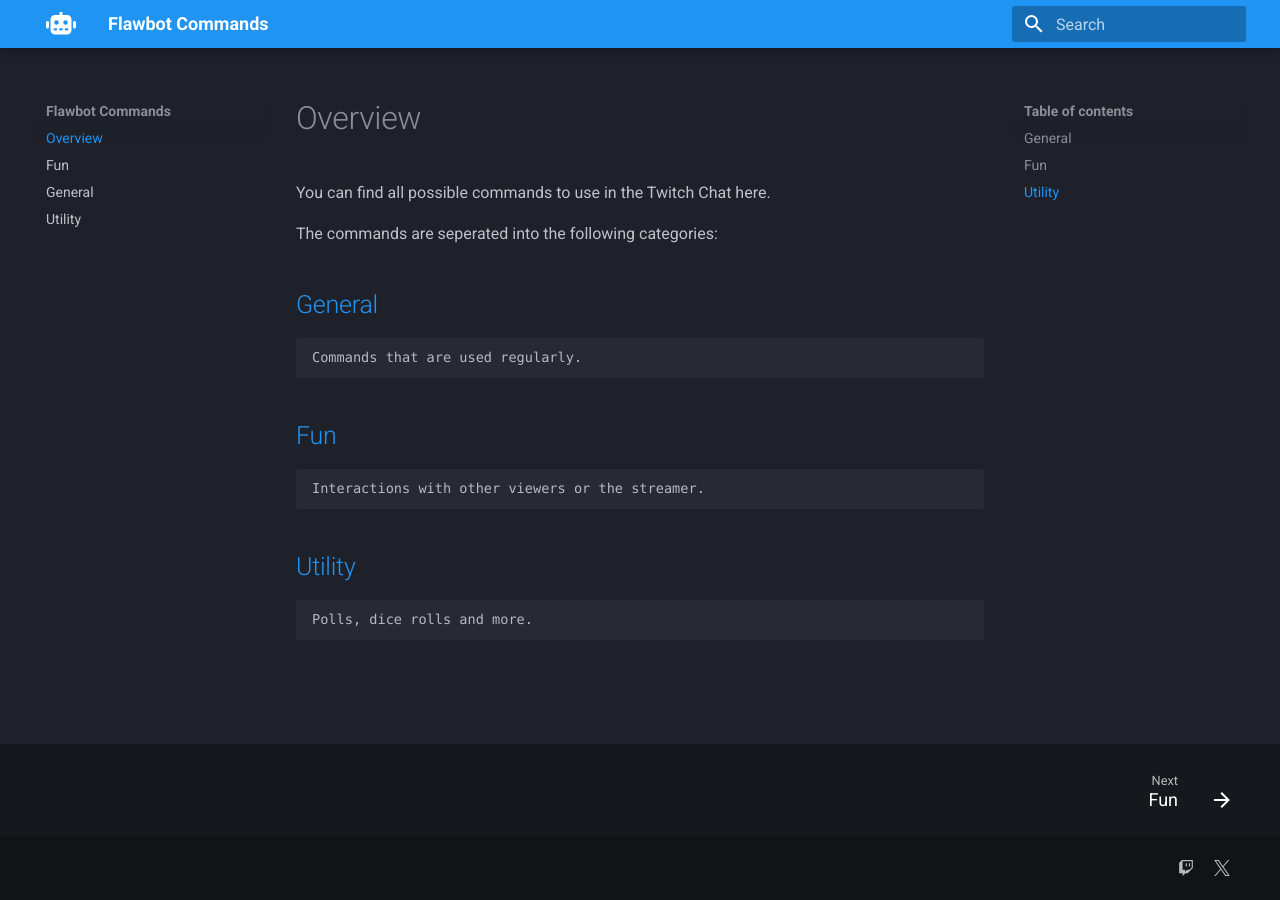
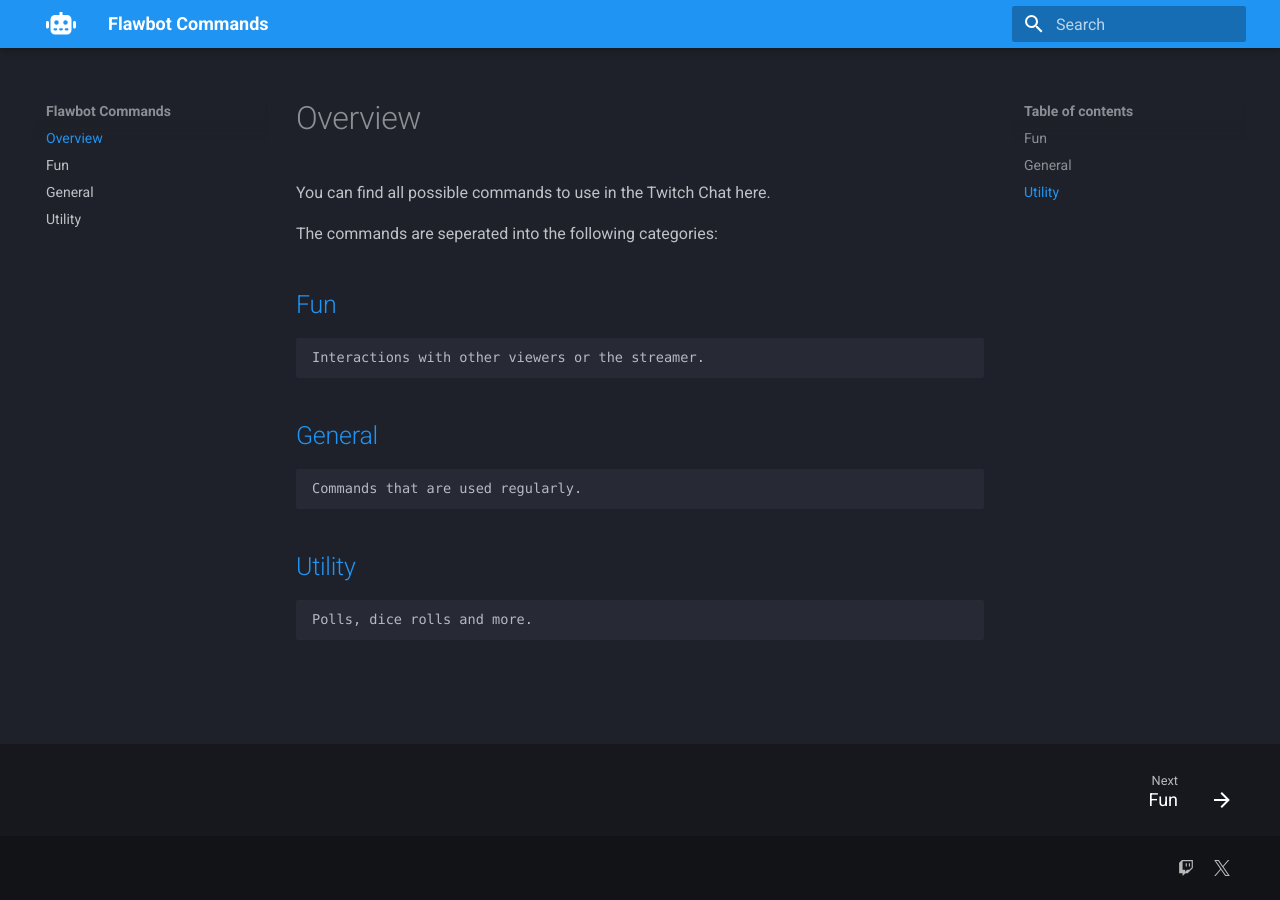
Before and after one commit to flawb3rry/flawbot-doc, an MkDocs documentation site: the page built from docs/index.md, in a window 1280 px wide. Built offline with MkDocs 1.6.1 and Material for MkDocs 9.7.7, drawn with Linux system fonts in a browser that asks for light colours; some web fonts are replaced.

Commit message:
Change Overview Order

```diff
--- a/docs/index.md
+++ b/docs/index.md
@@ -4,14 +4,14 @@
 
 The commands are seperated into the following categories:
 
+## [Fun](fun.md)
+
+    Interactions with other viewers or the streamer.
+
 ## [General](general.md)
 
     Commands that are used regularly.
 
-## [Fun](fun.md)
-
-    Interactions with other viewers or the streamer.
-
 ## [Utility](utility.md)
 
     Polls, dice rolls and more.
```
